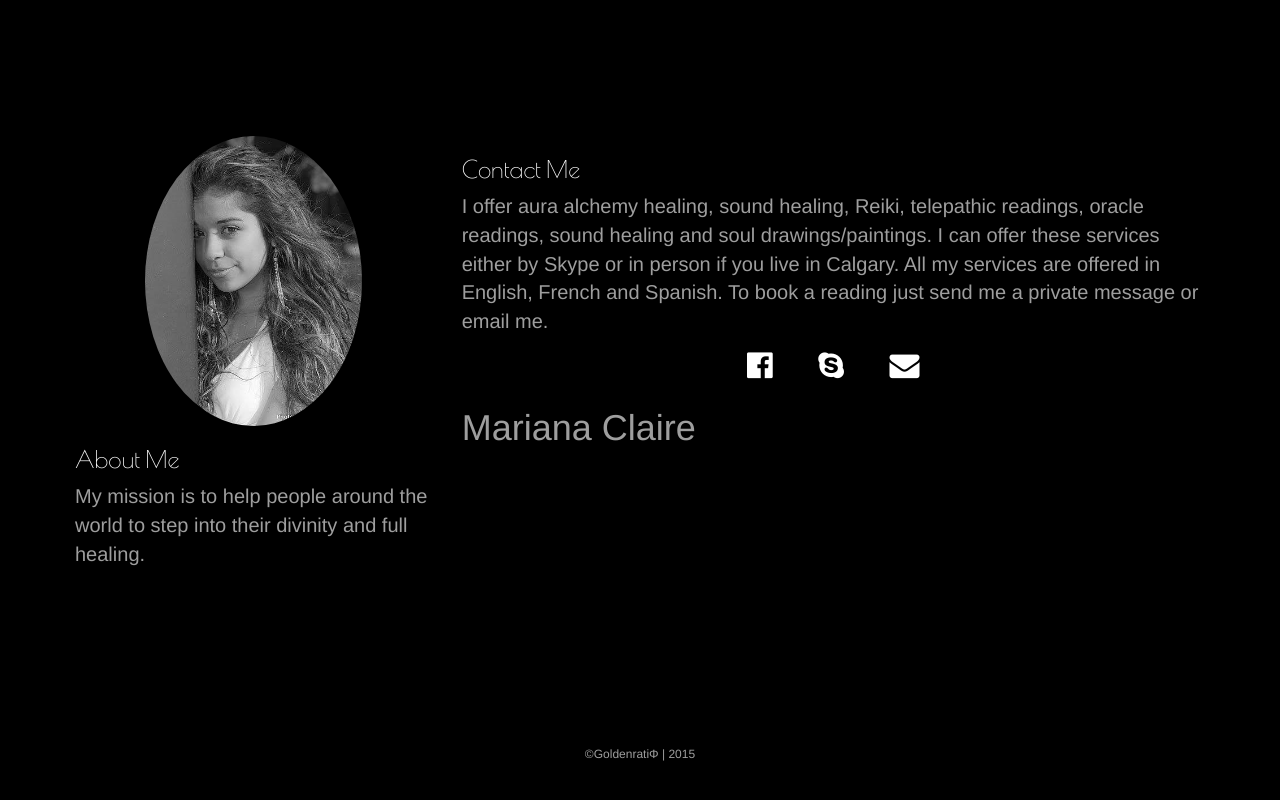
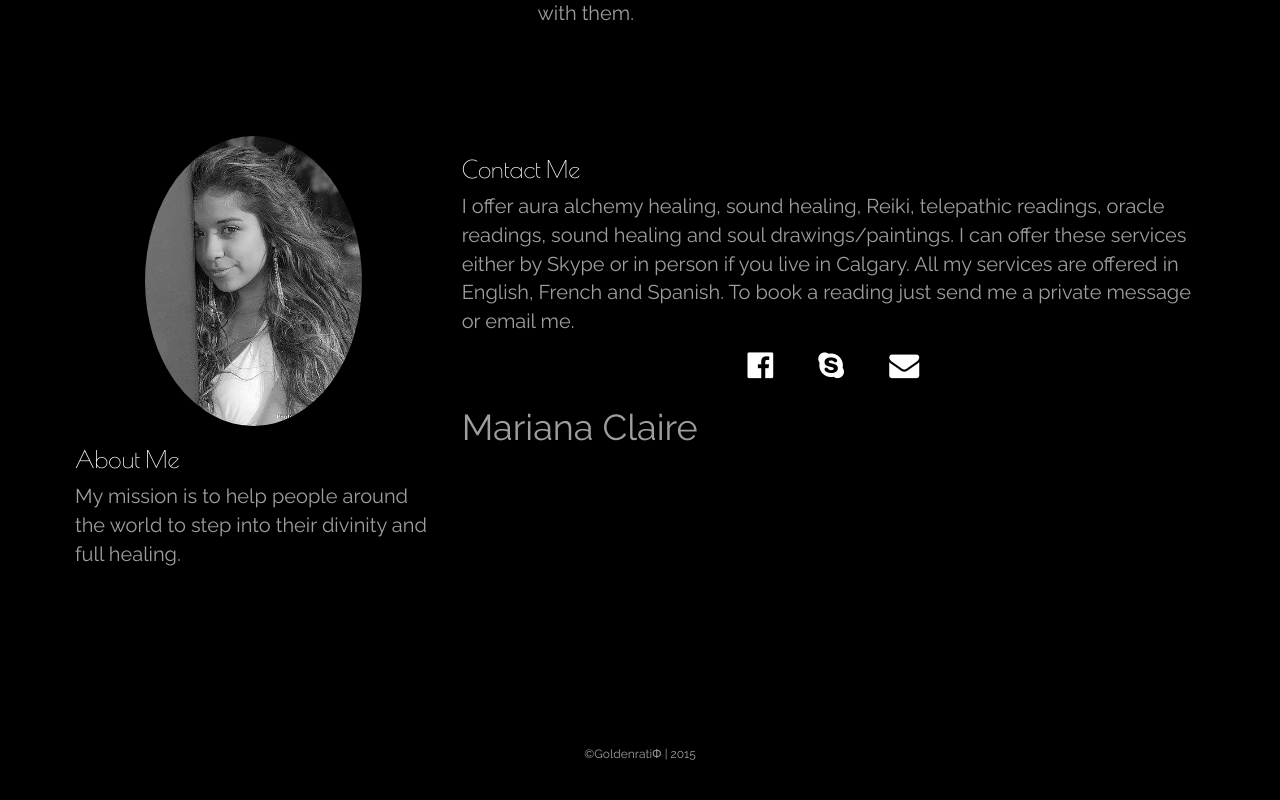
Before and after one commit to flowertea/home, a plain HTML site: page index.html in a window 1280 px wide. Shown: the part 1912-2712 px from the top of the page. Drawn offline with nearby package versions, Linux system fonts and the light colour scheme; a web font is replaced by a local one.

Commit message:
change font

```diff
--- a/assets/css/style.css
+++ b/assets/css/style.css
@@ -5,7 +5,7 @@
 */
 
 body{
-	font: 'Varela Round', sans-serif;
+	font-family: 'Raleway', sans-serif;
 	color:rgba(225,225,225,0.7);
 	background-color:black;
 	font-size: 20px;
--- a/index.html
+++ b/index.html
@@ -44,9 +44,9 @@
 		<!-- Google font -->
 		<link href='https://fonts.googleapis.com/css?family=Calligraffitti' rel='stylesheet' type='text/css'>
 		<link href='https://fonts.googleapis.com/css?family=Poiret+One:100,400' rel='stylesheet' type='text/css'>
+		<link href='https://fonts.googleapis.com/css?family=Raleway' rel='stylesheet' type='text/css'>
 
 		<link href='https://fonts.googleapis.com/css?family=Varela+Round' rel='stylesheet' type='text/css'>
-		<link href='https://fonts.googleapis.com/css?family=Raleway:100,400' rel='stylesheet' type='text/css'>
 		<link href='https://fonts.googleapis.com/css?family=Alegreya+Sans+SC:900' rel='stylesheet' type='text/css'>
 		<!-- Bootstrap -->
 		<link rel="stylesheet" href="https://maxcdn.bootstrapcdn.com/bootstrap/3.3.5/css/bootstrap.min.css">
```
